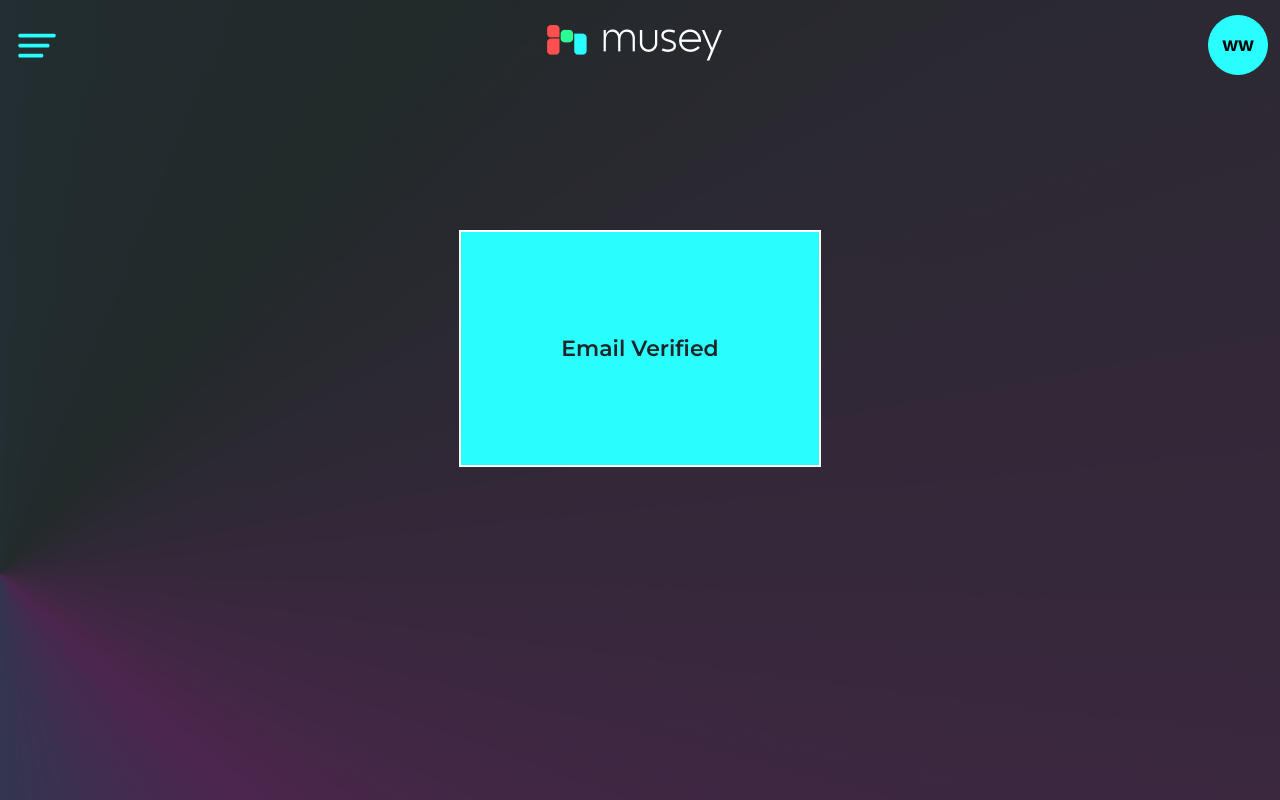
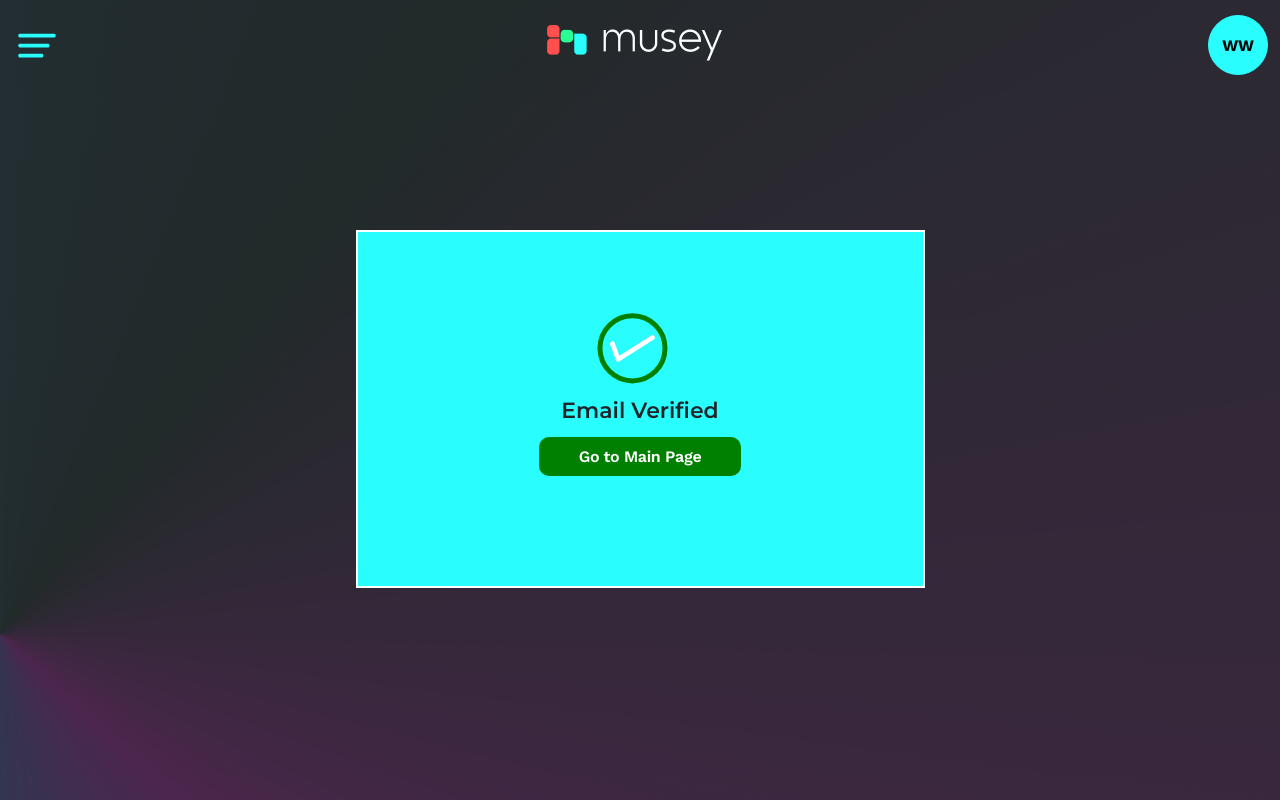
Before and after one commit to linuxbean001/musey_ReactRedux, a React (Create React App) app: page /emailverified in a window 1280 px wide. Built offline with nearby package versions, Linux system fonts and the light colour scheme.

Commit message:
Update Changes

```diff
--- a/src/MuseyScreens/Component/UserDashBoard/AddImageBoard.jsx
+++ b/src/MuseyScreens/Component/UserDashBoard/AddImageBoard.jsx
@@ -37,7 +37,7 @@ function AddImageBoard() {
       images: selectedImages,
       title: value,
     };
-    const BASE_URL = "http://localhost:8000";
+    const BASE_URL = "http://www.musey.ai/api";
     const url = `${BASE_URL}/creatmoodboard/`;
     fetch(url, {
       method: "POST",
--- a/src/MuseyScreens/Component/UserDashBoard/FeedBackBoard.jsx
+++ b/src/MuseyScreens/Component/UserDashBoard/FeedBackBoard.jsx
@@ -43,7 +43,7 @@ function FeedBackBoard() {
     }
   }, []);
 
-  const baseUrl = "http://localhost:8000/static/moodimages/";
+  const baseUrl = "http://www.musey.ai/api/static/moodimages/";
 
   const showNextImage = () => {
     setCurrentImageIndex((prevIndex) =>
@@ -116,7 +116,7 @@ function FeedBackBoard() {
       images: Array.isArray(imageData) ? imageData : [],
     };
     console.log("combinedData",combinedData)
-    const BASE_URL = "http://localhost:8000";
+    const BASE_URL = "http://www.musey.ai/api";
     const url = `${BASE_URL}/renderimages/`;
     fetch(url, {
       method: "POST",
@@ -211,7 +211,7 @@ function FeedBackBoard() {
       prompt: promtValue,
       images: Array.isArray(imageShow) ? imageShow : [],
     };
-    const BASE_URL = "http://localhost:8000";
+    const BASE_URL = "http://www.musey.ai/api";
     const url = `${BASE_URL}/renderimages/`;
     fetch(url, {
       method: "POST",
@@ -302,7 +302,7 @@ function FeedBackBoard() {
       userid: dataImage,
       moodboard_id: MoodID,
     };
-    const BASE_URL = "http://localhost:8000";
+    const BASE_URL = "http://www.musey.ai/api";
     const url = `${BASE_URL}/moodboardmoreimages/`;
     fetch(url, {
       method: "POST",
--- a/src/MuseyScreens/Component/UserDashBoard/UploadBoard.jsx
+++ b/src/MuseyScreens/Component/UserDashBoard/UploadBoard.jsx
@@ -12,14 +12,14 @@ function UploadBoard() {
   const [editedTitle, setEditedTitle] = useState("");
   const [selectedMoodboardId, setSelectedMoodboardId] = useState(null);
   const [editMode, setEditMode] = useState(false);
-  const baseUrl = "http://localhost:8000/static/moodimages/";
+  const baseUrl = "http://www.musey.ai/api/static/moodimages/";
 
   useEffect(() => {
     const userId = localStorage.getItem("UserId");
     const combinedData = {
       id: userId,
     };
-    const BASE_URL = "http://localhost:8000";
+    const BASE_URL = "http://www.musey.ai/api";
     const url = `${BASE_URL}/usermoodboards/`;
     fetch(url, {
       method: "POST",
@@ -62,7 +62,7 @@ function UploadBoard() {
       title: editedTitle,
       moodboard_id: selectedMoodboardId,
     };
-    const BASE_URL = "http://localhost:8000";
+    const BASE_URL = "http://www.musey.ai/api";
     const url = `${BASE_URL}/updatemoodboard/`;
     fetch(url, {
       method: "POST",
@@ -98,7 +98,7 @@ function UploadBoard() {
     const combinedData = {
       moodboard_id: moodboardId,
     };
-    const BASE_URL = "http://localhost:8000";
+    const BASE_URL = "http://www.musey.ai/api";
     const url = `${BASE_URL}/deletemoodboard/`;
     fetch(url, {
       method: "POST",
--- a/src/MuseyScreens/Contexts/AuthContext.js
+++ b/src/MuseyScreens/Contexts/AuthContext.js
@@ -30,12 +30,12 @@ export const AuthProvider = ({ children }) => {
 
     localStorage.setItem("LoginToken", accessToken);
     if (!urlParams.get("accesstoken")) {
-      window.open("http://localhost:8000/logingoogle/", "_self");
+      window.open("http://www.musey.ai/api/logingoogle/", "_self");
     }
 
     try {
       // Fetch user data from your backend using the access token
-      const BASE_URL = "http://localhost:8000";
+      const BASE_URL = "http://www.musey.ai/api";
       const apiUrl = `${BASE_URL}/user/?token=${encodeURIComponent(
         accessToken
       )}`;
@@ -84,7 +84,7 @@ export const AuthProvider = ({ children }) => {
       .then((data) => {
         if (data.access_token !== "") {
           const params = data.access_token;
-          const BASE_URL = "http://localhost:8000";
+          const BASE_URL = "http://www.musey.ai/api";
           const url = `${BASE_URL}/user/?token=${encodeURIComponent(params)}`;
           fetch(url, {
             method: "GET",
--- a/src/MuseyScreens/utils/api.js
+++ b/src/MuseyScreens/utils/api.js
@@ -1,7 +1,8 @@
-const BASE_URL = "http://localhost:8000"; // Update with your API base URL
+const BASE_URL = "http://www.musey.ai/api"; // Update with your API base URL
+const BASE_URL1 =  "http://localhost:8000";
 
 export const Register = async (userData) => {
-  const response = await fetch(`${BASE_URL}/signup/`, {
+  const response = await fetch(`${BASE_URL1}/signup/`, {
     method: "POST",
     headers: {
       "Content-Type": "application/json",
--- a/src/Shared/Component/ChangePassword.jsx
+++ b/src/Shared/Component/ChangePassword.jsx
@@ -38,7 +38,7 @@ function ChangePassword() {
           password: values.password,
           token: token,
         };
-        const BASE_URL = "http://localhost:8000";
+        const BASE_URL = "http://www.musey.ai/api";
         const url = `${BASE_URL}/changepassword/`;
         fetch(url, {
           method: "POST",
--- a/src/Shared/Component/EmailVerify.jsx
+++ b/src/Shared/Component/EmailVerify.jsx
@@ -1,16 +1,62 @@
   import React from "react";
+  import { useNavigate } from "react-router";
 
   function EmailVerify() {
+    const navigate = useNavigate();
+
+    const handlePageChange = () => {
+      navigate("/");
+    };
+
     return (
       <div>
         <div className="container2">
           {/* Rest of the form */}
+
           <div className="centered-content1">
+            <svg
+                version="1.1"
+                id="checkmark"
+                xmlns="http://www.w3.org/2000/svg"
+                xmlnsXlink="http://www.w3.org/1999/xlink"
+                x="0px"
+                y="0px"
+                xmlSpace="preserve"
+                fill="#008000"
+                style={{ color: "#008000", important: true }}
+              >
+                <path
+                  d="M131.583,92.152l-0.026-0.041c-0.713-1.118-2.197-1.447-3.316-0.734l-31.782,20.257l-4.74-12.65
+    c-0.483-1.29-1.882-1.958-3.124-1.493l-0.045,0.017c-1.242,0.465-1.857,1.888-1.374,3.178l5.763,15.382
+    c0.131,0.351,0.334,0.65,0.579,0.898c0.028,0.029,0.06,0.052,0.089,0.08c0.08,0.073,0.159,0.147,0.246,0.209
+    c0.071,0.051,0.147,0.091,0.222,0.133c0.058,0.033,0.115,0.069,0.175,0.097c0.081,0.037,0.165,0.063,0.249,0.091
+    c0.065,0.022,0.128,0.047,0.195,0.063c0.079,0.019,0.159,0.026,0.239,0.037c0.074,0.01,0.147,0.024,0.221,0.027
+    c0.097,0.004,0.194-0.006,0.292-0.014c0.055-0.005,0.109-0.003,0.163-0.012c0.323-0.048,0.641-0.16,0.933-0.346l34.305-21.865
+    C131.967,94.755,132.296,93.271,131.583,92.152z"
+                ></path>
+                <circle
+                  fill="none"
+                  stroke="#008000"
+                  stroke-width="5"
+                  stroke-miterlimit="10"
+                  cx="109.486"
+                  cy="104.353"
+                  r="32.53"
+                ></circle>
+              </svg>
             <div className="row">
-            <div className="col justify-center changed">
+
+              <div className="col justify-center changed text-center">
                 Email Verified
               </div>
             </div>
+            <button
+              class="btn btn-primary payment"
+              style={{ color: "white", backgroundColor: "green", margin: "10px auto" }}
+              onClick={handlePageChange}
+            >
+              Go to Main Page
+            </button>
           </div>
           {/* Rest of the form */}
         </div>
--- a/src/Shared/Component/Header.jsx
+++ b/src/Shared/Component/Header.jsx
@@ -92,7 +92,7 @@ function Header() {
       id: userId,
       name: userName,
     };
-    const BASE_URL = "http://localhost:8000";
+    const BASE_URL = "http://www.musey.ai/api";
     const url = `${BASE_URL}/userupdate/`;
     fetch(url, {
       method: "POST",
--- a/src/StripeCheckout.js
+++ b/src/StripeCheckout.js
@@ -9,7 +9,7 @@ const StripeCheckout = ({ userId }) => {
   const fetchData = async () => {
     try {
       const response = await fetch(
-        `http://localhost:8000/create-checkout-session?userid=${userId}`
+        `http://www.musey.ai/api/create-checkout-session?userid=${userId}`
       );
 
       if (!response.ok) {
```
Lines whose indentation alone changed are shown as unchanged.
